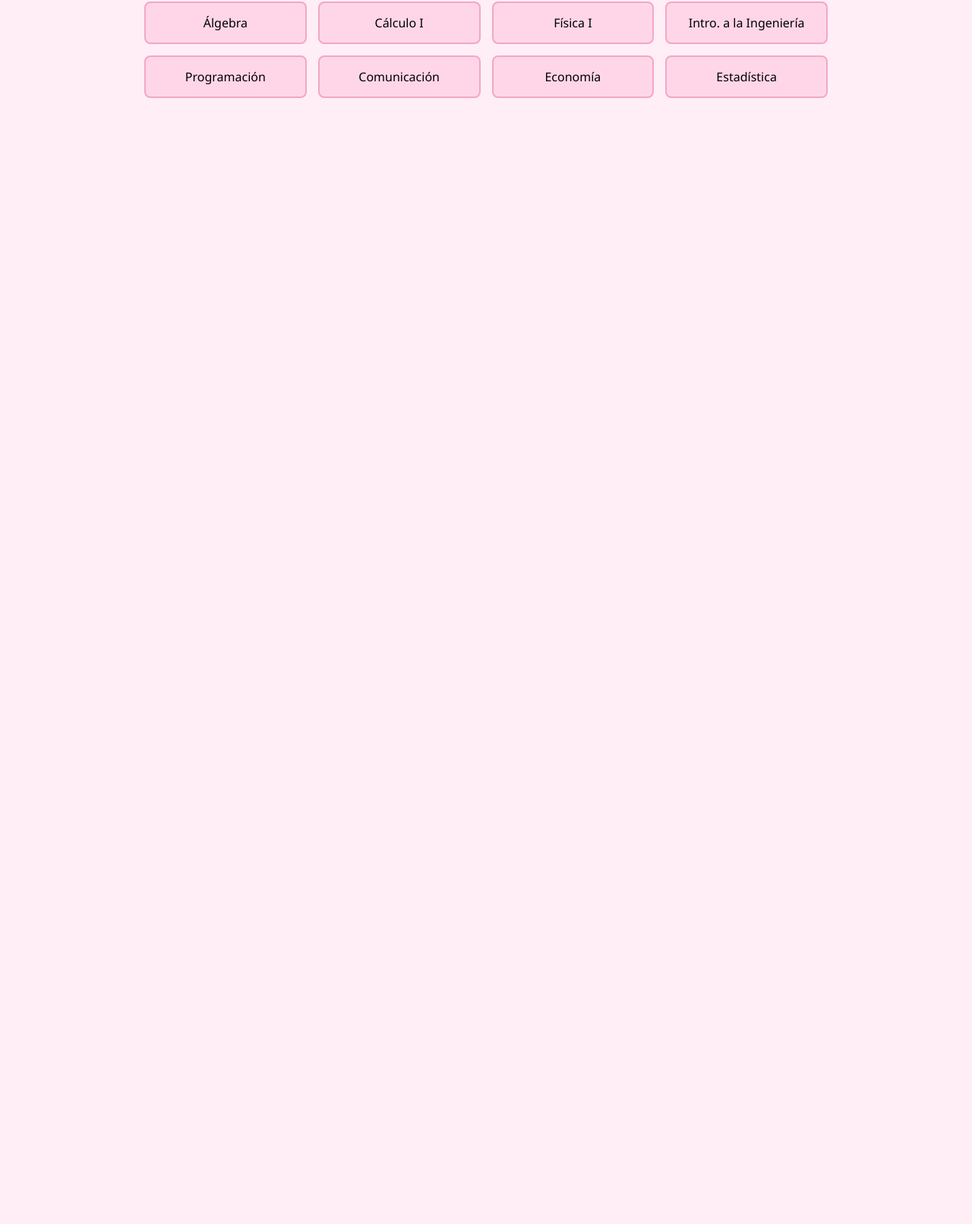
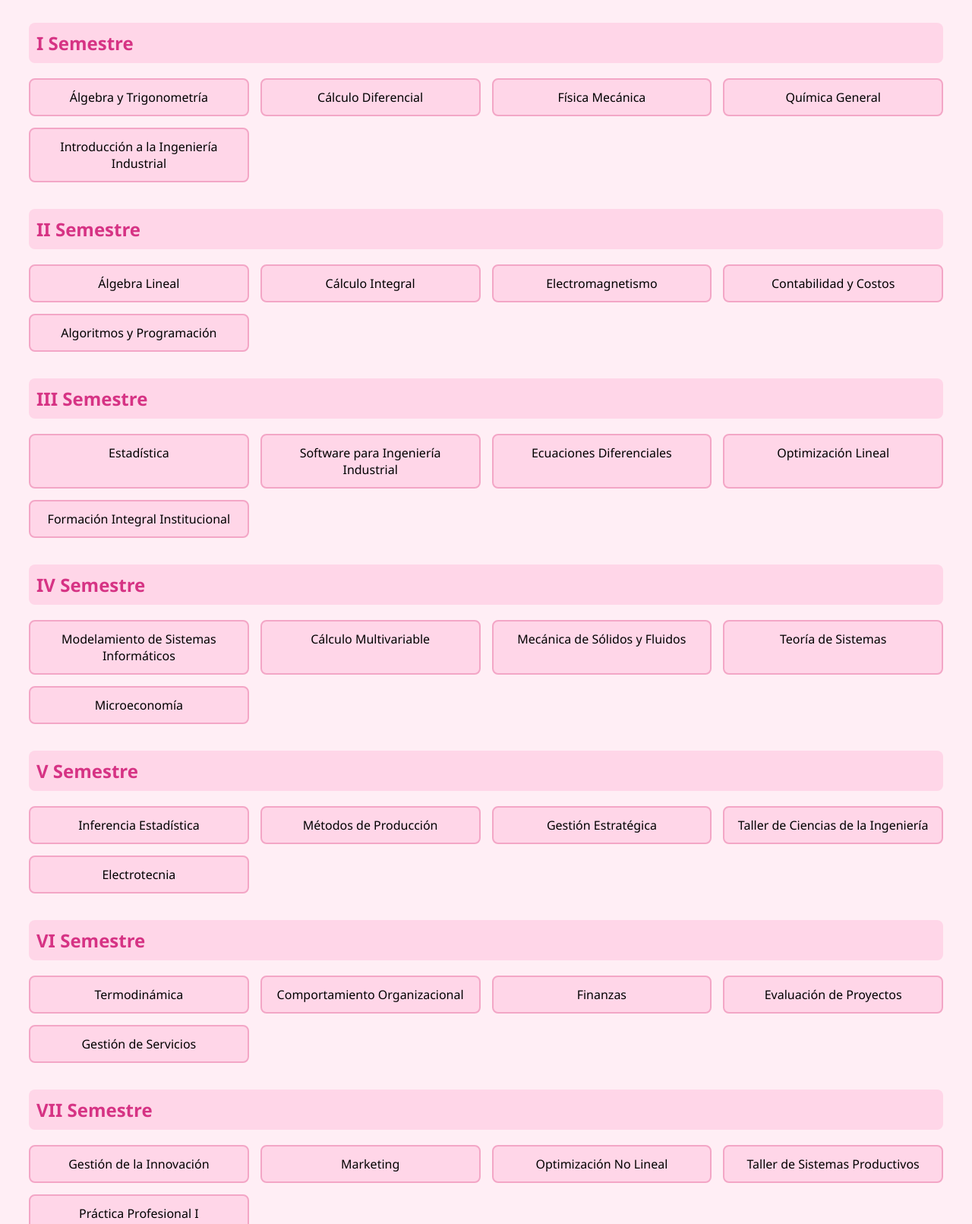
Before and after one commit to ItsNyzo/Amor, a plain HTML site: page index.html in a window 1280 px wide. Shown: the part 112-1723 px from the top of the page at 76% size. Before the commit the page ends 800 px from the top, so only its background shows below. Drawn offline with Linux system fonts and the light colour scheme.

Commit message:
Update index.html

```diff
--- a/index.html
+++ b/index.html
@@ -2,43 +2,54 @@
 <html lang="es">
 <head>
   <meta charset="UTF-8">
-  <title>Malla Interactiva</title>
+  <title>Malla Ingeniería Civil Industrial - UBB</title>
   <style>
     body {
       background-color: #ffeef5;
       font-family: 'Segoe UI', sans-serif;
-      padding: 20px;
+      padding: 30px;
     }
 
     h1 {
       text-align: center;
       color: #d63384;
+      margin-bottom: 40px;
+    }
+
+    .semestre {
+      margin-bottom: 35px;
+    }
+
+    .semestre h2 {
+      color: #d63384;
+      background-color: #ffd6e8;
+      padding: 10px;
+      border-radius: 8px;
     }
 
     .malla {
       display: grid;
-      grid-template-columns: repeat(4, 1fr);
+      grid-template-columns: repeat(auto-fit, minmax(240px, 1fr));
       gap: 15px;
-      max-width: 900px;
-      margin: 0 auto;
+      margin-top: 10px;
     }
 
     .ramo {
       background-color: #ffd6e8;
       border: 2px solid #f3a6c6;
-      padding: 15px;
+      padding: 12px;
       text-align: center;
       border-radius: 8px;
       cursor: pointer;
+      user-select: none;
       transition: all 0.3s;
-      user-select: none;
     }
 
     .ramo:hover {
       background-color: #ffc1da;
     }
 
-    .ramo.tachado {
+    .tachado {
       text-decoration: line-through;
       background-color: #e0e0e0;
       color: gray;
@@ -47,23 +58,90 @@
   </style>
 </head>
 <body>
-  <h1>Malla Interactiva de Ingeniería</h1>
-  <div class="malla">
-    <div class="ramo">Álgebra</div>
-    <div class="ramo">Cálculo I</div>
-    <div class="ramo">Física I</div>
-    <div class="ramo">Intro. a la Ingeniería</div>
-    <div class="ramo">Programación</div>
-    <div class="ramo">Comunicación</div>
-    <div class="ramo">Economía</div>
+  <h1>Malla Ingeniería Civil Industrial - UBB</h1>
+
+  <!-- I al X semestre -->
+  <div class="semestre"><h2>I Semestre</h2><div class="malla">
+    <div class="ramo">Álgebra y Trigonometría</div>
+    <div class="ramo">Cálculo Diferencial</div>
+    <div class="ramo">Física Mecánica</div>
+    <div class="ramo">Química General</div>
+    <div class="ramo">Introducción a la Ingeniería Industrial</div>
+  </div></div>
+
+  <div class="semestre"><h2>II Semestre</h2><div class="malla">
+    <div class="ramo">Álgebra Lineal</div>
+    <div class="ramo">Cálculo Integral</div>
+    <div class="ramo">Electromagnetismo</div>
+    <div class="ramo">Contabilidad y Costos</div>
+    <div class="ramo">Algoritmos y Programación</div>
+  </div></div>
+
+  <div class="semestre"><h2>III Semestre</h2><div class="malla">
     <div class="ramo">Estadística</div>
-    <!-- Puedes seguir agregando ramos aquí -->
-  </div>
+    <div class="ramo">Software para Ingeniería Industrial</div>
+    <div class="ramo">Ecuaciones Diferenciales</div>
+    <div class="ramo">Optimización Lineal</div>
+    <div class="ramo">Formación Integral Institucional</div>
+  </div></div>
+
+  <div class="semestre"><h2>IV Semestre</h2><div class="malla">
+    <div class="ramo">Modelamiento de Sistemas Informáticos</div>
+    <div class="ramo">Cálculo Multivariable</div>
+    <div class="ramo">Mecánica de Sólidos y Fluidos</div>
+    <div class="ramo">Teoría de Sistemas</div>
+    <div class="ramo">Microeconomía</div>
+  </div></div>
+
+  <div class="semestre"><h2>V Semestre</h2><div class="malla">
+    <div class="ramo">Inferencia Estadística</div>
+    <div class="ramo">Métodos de Producción</div>
+    <div class="ramo">Gestión Estratégica</div>
+    <div class="ramo">Taller de Ciencias de la Ingeniería</div>
+    <div class="ramo">Electrotecnia</div>
+  </div></div>
+
+  <div class="semestre"><h2>VI Semestre</h2><div class="malla">
+    <div class="ramo">Termodinámica</div>
+    <div class="ramo">Comportamiento Organizacional</div>
+    <div class="ramo">Finanzas</div>
+    <div class="ramo">Evaluación de Proyectos</div>
+    <div class="ramo">Gestión de Servicios</div>
+  </div></div>
+
+  <div class="semestre"><h2>VII Semestre</h2><div class="malla">
+    <div class="ramo">Gestión de la Innovación</div>
+    <div class="ramo">Marketing</div>
+    <div class="ramo">Optimización No Lineal</div>
+    <div class="ramo">Taller de Sistemas Productivos</div>
+    <div class="ramo">Práctica Profesional I</div>
+  </div></div>
+
+  <div class="semestre"><h2>VIII Semestre</h2><div class="malla">
+    <div class="ramo">Logística Integral</div>
+    <div class="ramo">Simulación de Procesos</div>
+    <div class="ramo">Formulación y Preparación de Proyectos</div>
+    <div class="ramo">Electivo Profesional I</div>
+    <div class="ramo">Electivo Profesional II</div>
+  </div></div>
+
+  <div class="semestre"><h2>IX Semestre</h2><div class="malla">
+    <div class="ramo">Electivo Profesional III</div>
+    <div class="ramo">Electivo Profesional IV</div>
+    <div class="ramo">Electivo Profesional V</div>
+    <div class="ramo">Taller de Proyecto de Emprendimiento</div>
+    <div class="ramo">Práctica Profesional II</div>
+  </div></div>
+
+  <div class="semestre"><h2>X Semestre</h2><div class="malla">
+    <div class="ramo">Seminario de Titulación</div>
+    <div class="ramo">Inclusión al Ambiente Laboral</div>
+  </div></div>
 
   <script>
-    document.querySelectorAll('.ramo').forEach(ramo => {
-      ramo.addEventListener('click', () => {
-        ramo.classList.toggle('tachado');
+    document.querySelectorAll('.ramo').forEach(el => {
+      el.addEventListener('click', () => {
+        el.classList.toggle('tachado');
       });
     });
   </script>
```
